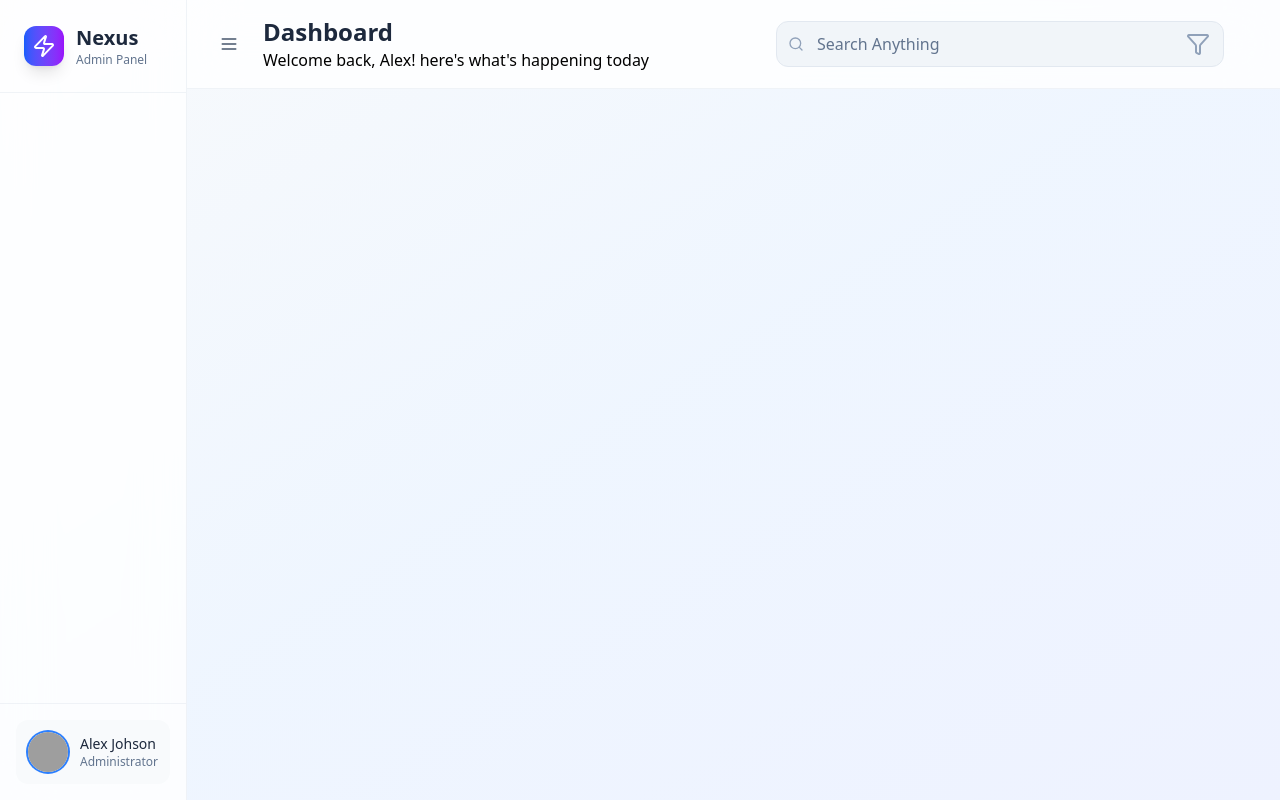
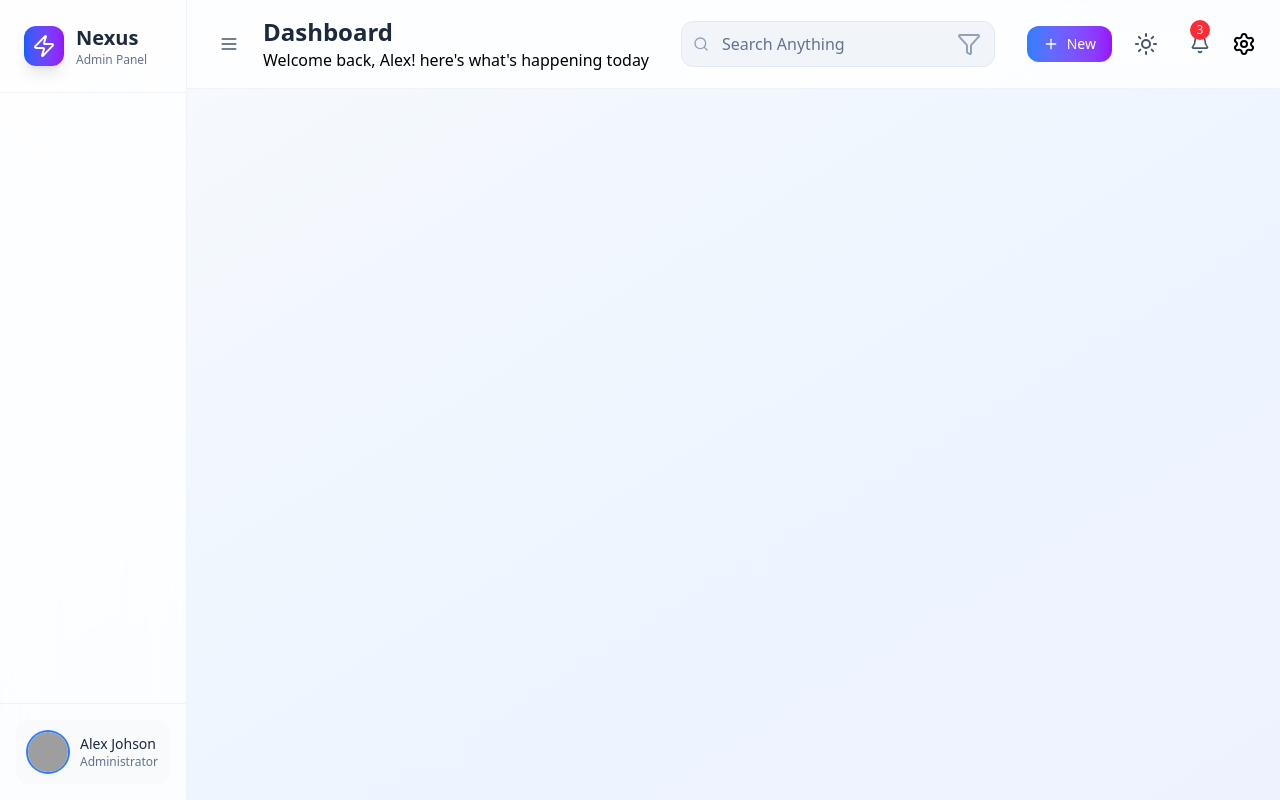
Before and after one commit to abubakar83/admin-dashboard-with-React-JS-and-Tailwind-CSS, a React (Vite) app in the folder vite-project/: page / in a window 1280 px wide. Built offline with nearby package versions, Linux system fonts and the light colour scheme; grey boxes are pictures that could not be loaded.

Commit message:
styling right side of header Plus, Sun and Bell

```diff
--- a/vite-project/src/components/Layout/Header.jsx
+++ b/vite-project/src/components/Layout/Header.jsx
@@ -1,4 +1,4 @@
-import { Filter, Menu, Search } from "lucide-react";
+import { Bell, Filter, Menu, Plus, Search, Settings, Sun } from "lucide-react";
 
 const Header = () => {
   return (
@@ -30,6 +30,26 @@ const Header = () => {
             </button>
           </div>
         </div>
+        {/* Right */}
+        <div className="flex items-center space-x-3">
+          {/* Quick Action */}
+          <button className="hidden lg:flex items-center space-x-2 py-2 px-4 bg-gradient-to-r from-blue-500 to-purple-600 text-white rounded-xl hover:shadow-lg transition-a">
+            <Plus className="w-4 h-4"/>
+            <span className="text-sm font-medium ">New</span>
+          </button>
+          {/* Toggle */}
+          <button className="p-2.5 rounded-xl text-slate-600 dark:text-slate-300 hover:bg-slate-100 dark:hover:bg-slate-800 transition-colors">
+            <Sun calssName="w-5 h-5"/>
+          </button>
+          {/* Notification */}
+          <button className="relative p-2.5 rounded-xl text-slate-600 dark:text-slate-300 hover:bg-slate-100 dark:hover:bg-slate-800 transition-colors">
+            <Bell className="w-5 h-5"/>
+            <span className="absolute -top-1 w-5 h-5 bg-red-500 text-white text-xs rounded-full flex items-center justify-center">3</span>
+          </button>
+          <button>
+            <Settings/>
+          </button>
+        </div>
       </div>
     </div>
   );
```
